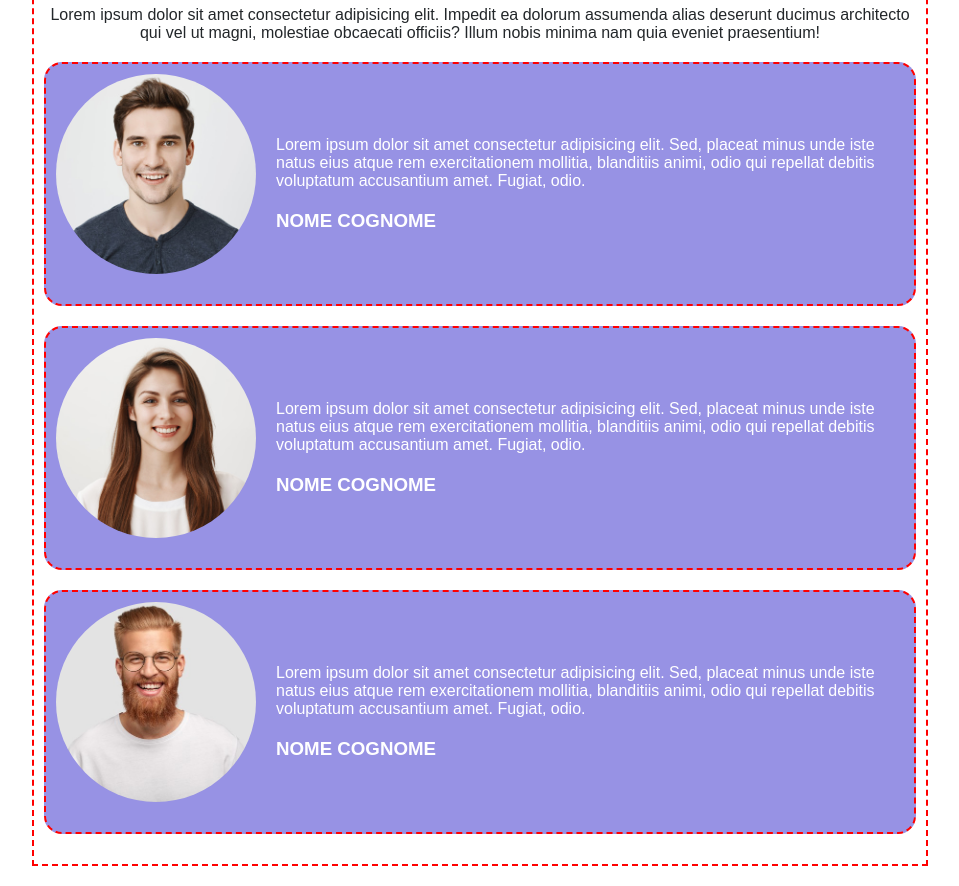
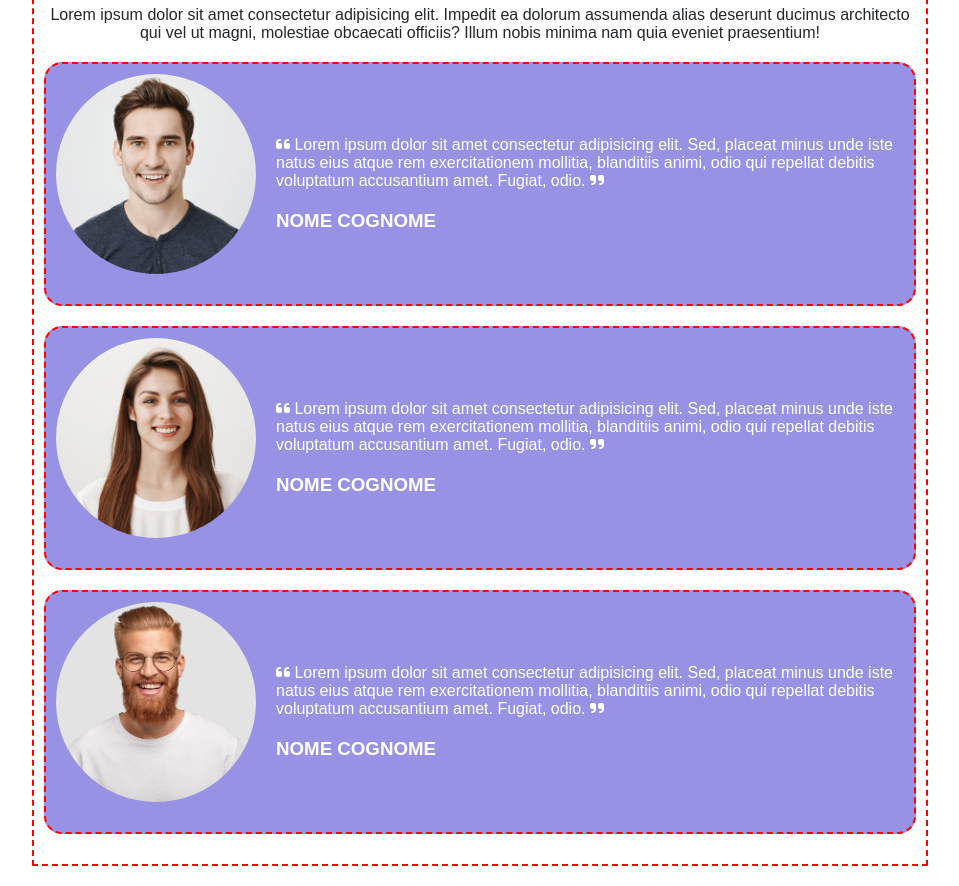
Before and after one commit to andreabellome/htmlcss-responsive-layout, a plain HTML site: page index.html in a window 1280 px wide. Shown: the part 1480-2366 px from the top of the page, without its empty margins (160-1119 px from the left). Drawn offline with Linux system fonts and the light colour scheme.

Commit message:
added quotes

```diff
--- a/assets/css/media_query.css
+++ b/assets/css/media_query.css
@@ -66,6 +66,21 @@ header div ul{
     background-image: url(../img/testimonial1.jpg);
     background-repeat: no-repeat;
 }
+
+.quotes::before{
+    content: "\f10d";
+    font-family: "Font Awesome 6 Free";
+    font-weight: 900;
+    color: var(--color-white);
+}
+
+.quotes::after{
+    content: "\f10e";
+    font-family: "Font Awesome 6 Free";
+    font-weight: 900;
+    color: var(--color-white);
+}
+
 
 /* MEDIA QUERY */
 
--- a/index.html
+++ b/index.html
@@ -169,7 +169,7 @@
                     <img class="img-rounded mb-20" src="./assets/img/testimonial1.jpg" alt="testimonial1">
 
                     <div class="testimonial-card-text">
-                        <p class="mb-20 col-white">
+                        <p class="mb-20 col-white quotes">
                             Lorem ipsum dolor sit amet consectetur adipisicing elit. Sed, placeat minus unde iste natus eius atque rem exercitationem mollitia, blanditiis animi, odio qui repellat debitis voluptatum accusantium amet. Fugiat, odio.
                         </p>
 
@@ -185,7 +185,7 @@
                     <img class="img-rounded mb-20" src="./assets/img/testimonial2.jpg" alt="testimonial2">
 
                     <div class="testimonial-card-text">
-                        <p class="mb-20 col-white">
+                        <p class="mb-20 col-white quotes">
                             Lorem ipsum dolor sit amet consectetur adipisicing elit. Sed, placeat minus unde iste natus eius atque rem exercitationem mollitia, blanditiis animi, odio qui repellat debitis voluptatum accusantium amet. Fugiat, odio.
                         </p>
 
@@ -201,7 +201,7 @@
                     <img class="img-rounded mb-20" src="./assets/img/testimonial3.jpg" alt="testimonial3">
 
                     <div class="testimonial-card-text">
-                        <p class="mb-20 col-white">
+                        <p class="mb-20 col-white quotes">
                             Lorem ipsum dolor sit amet consectetur adipisicing elit. Sed, placeat minus unde iste natus eius atque rem exercitationem mollitia, blanditiis animi, odio qui repellat debitis voluptatum accusantium amet. Fugiat, odio.
                         </p>
 
```
